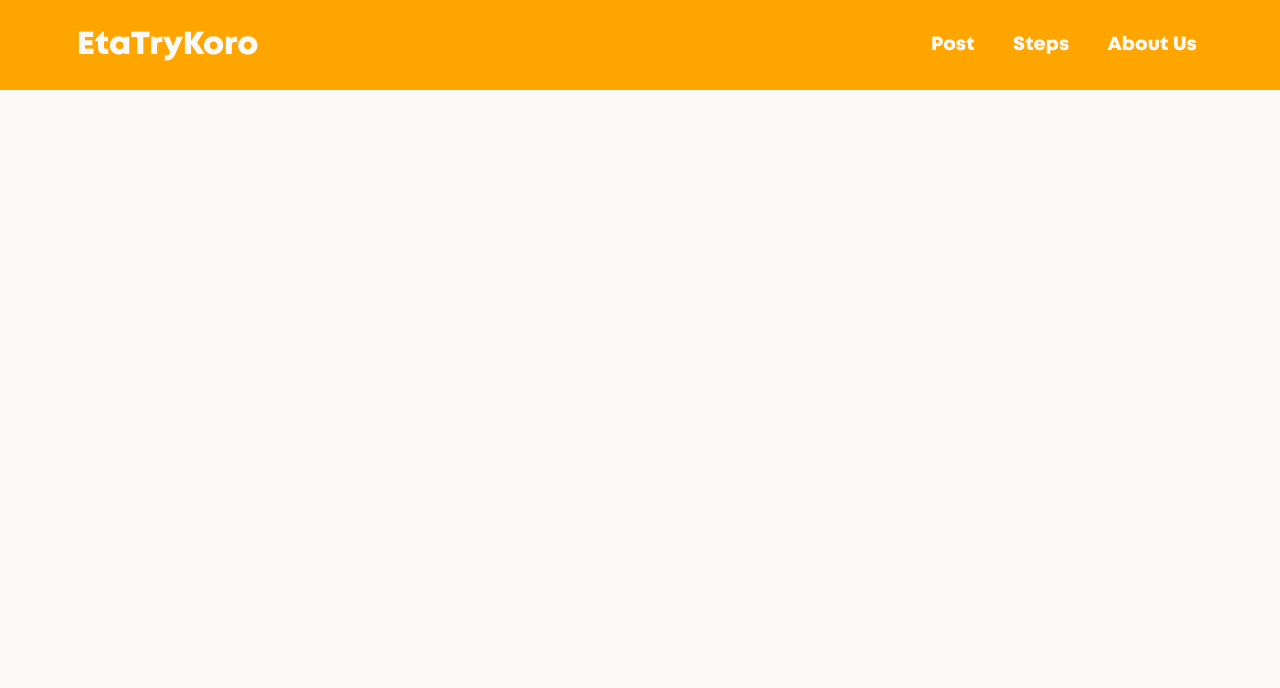
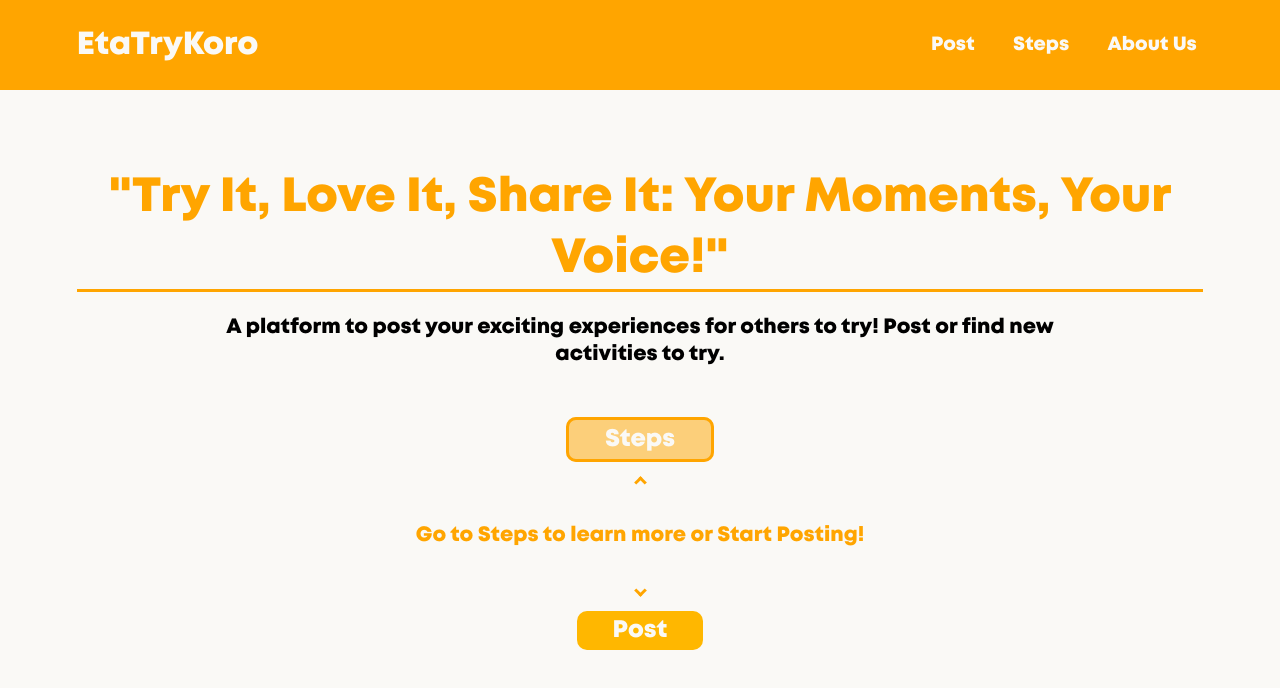
Before and after one commit to mmurshidf/EtaTryKoro, a React (Vite) app: page / in a window 1280 px wide. Shown: the top 688 px of the page. Built offline with nearby package versions, Linux system fonts and the light colour scheme.

Commit message:
Home
Finished Home Page, might add footer

```diff
--- a/src/components/Navbar/Navbar.css
+++ b/src/components/Navbar/Navbar.css
@@ -75,7 +75,7 @@
     }
     .nav-menu{
         position: fixed;
-        width: 100%;
+        width: 0%;
         height: 100vh;
         background: #ffb700;
         top: 90px;
--- a/src/components/Pages/Home.css
+++ b/src/components/Pages/Home.css
@@ -0,0 +1,96 @@
+@font-face {
+    font-family: 'Mont';
+    src: url(../Navbar/Mont.otf);
+}
+.Text{
+    text-align: center;
+    margin: 6%;
+    font-family: 'Mont';
+}
+h1{
+    color: orange;
+    border-bottom: 3px solid orange;
+    font-size: 3rem;
+}
+p{
+    margin-top: 2%;
+    font-size: 1.3rem;
+    margin-left: 10%;
+    margin-right: 10%;
+}
+.Links{
+    margin-top: 5%;
+    display: inline-flex;
+}
+.arup{
+    border: solid orange;
+    border-width: 0 3px 3px 0;
+    display: inline-block;
+    padding: 3px;
+    transform: rotate(-135deg);
+    -webkit-transform: rotate(-135deg);
+}
+.ardown{
+    border: solid orange;
+    border-width: 0 3px 3px 0;
+    display: inline-block;
+    padding: 3px;
+    transform: rotate(45deg);
+    -webkit-transform: rotate(45deg);
+}
+h6{
+    font-size: 1.3rem;
+    color: orange;
+    padding-bottom: 3%;
+    padding-top: 3%;
+}
+h5{
+    font-size: 1.3rem;
+    color: orange;
+    padding-bottom: 3%;
+    padding-top: 3%;
+}
+.btns{
+    text-decoration: none;
+    list-style: none;
+}
+.btn1{
+    font-size: 1.5rem;
+    text-decoration: none;
+    list-style: none;
+    color: #FAF9F6;
+    padding: 2% 8% 2% 8%;
+    background: rgb(255,165,0,0.5);
+    border-radius: 10px;
+    border-color: orange;
+    border-style: solid;
+}
+.btn1:hover {
+    background: orange;
+    border-color: #FAF9F6;
+    transition: all 0.2s;
+}
+.up:hover{
+    transform: translate(0px, -10px);
+    transition: all 0.2s;
+}
+.down:hover{
+    transform: translate(0px, 10px);
+    transition: all 0.2s;
+}
+.btn2{
+    font-size: 1.5rem;
+    text-decoration: none;
+    list-style: none;
+    color: #FAF9F6;
+    padding: 2% 8% 2% 8%;
+    background: #ffb700;
+    border-color: orange;
+    border-radius: 10px;
+}
+.btn2:hover {
+    background: rgb(255,165,0,0.5);
+    border-color: orange;
+    border-style: solid;
+    transition: all 0.1s;
+}
--- a/src/components/Pages/Home.jsx
+++ b/src/components/Pages/Home.jsx
@@ -1,10 +1,26 @@
 import React from 'react'
 import Navbar from "../Navbar/Navbar"
+import './Home.css'
 
 function Home() {
   return (
     <>
         <Navbar />
+        <div className='Text'>
+          <h1>"Try It, Love It, Share It: Your Moments, Your Voice!"</h1>
+          <p>A platform to post your exciting experiences for others to try! Post or find new activities to try.</p>
+          <div className='Links'>
+            <ul className="btn">
+              <li className='btns'>
+                <a className='btn1' href='/'>Steps</a>
+                <h5 className='up'><i className='arup'></i></h5>
+                <h6>Go to Steps to learn more or Start Posting!</h6>
+                <h5 className='down'><i className='ardown'></i></h5>
+                <a className='btn2' href='/'>Post</a>
+              </li>
+            </ul>
+          </div>
+        </div>
     </>
   )
 }
```
